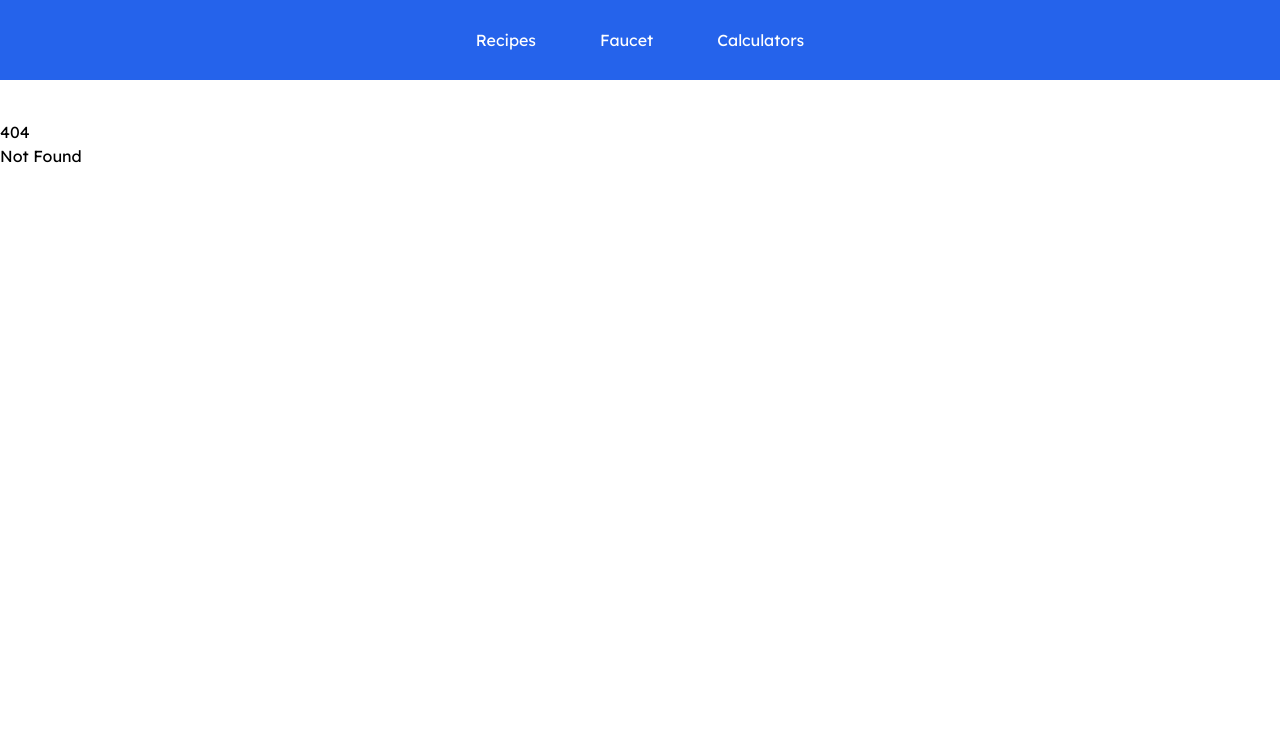
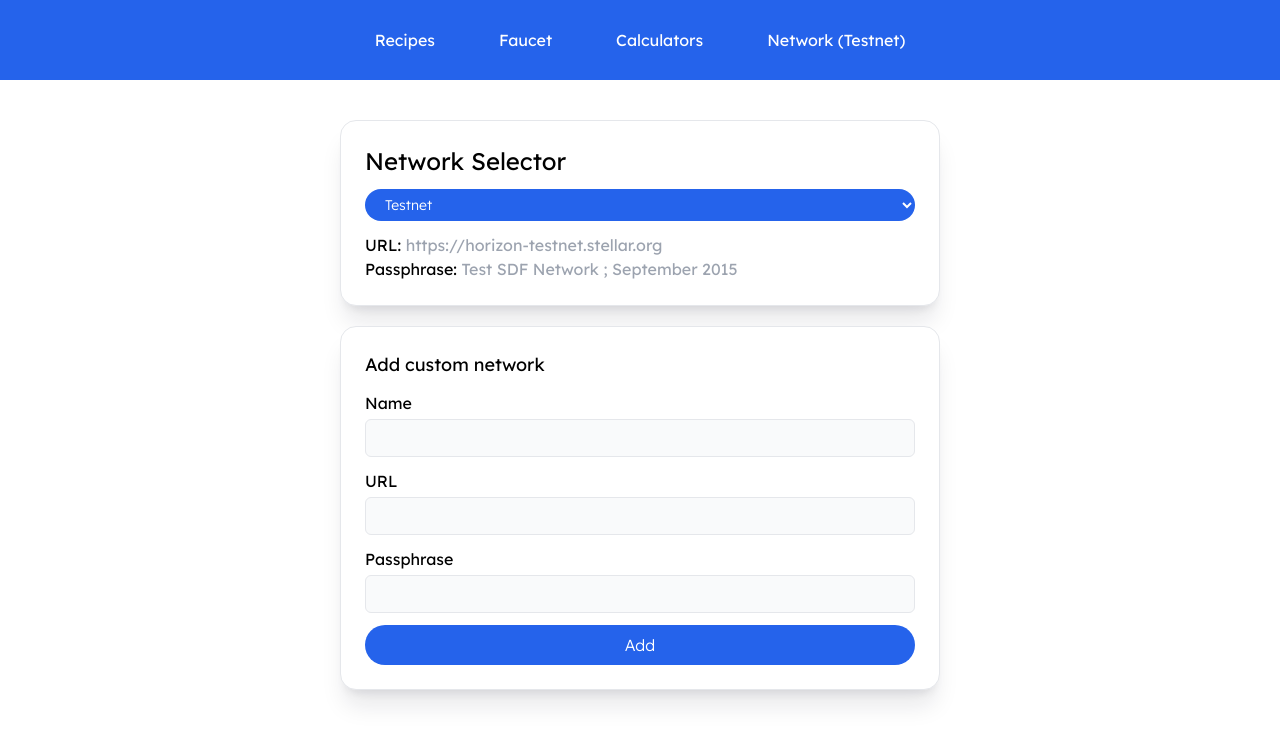
Before and after one commit to orlandocsosa/stellar-chef, a SvelteKit app: page /network in a window 1280 px wide. Before the commit this address had no page. Shown: the top 742 px of the page. Built offline with nearby package versions, Linux system fonts and the light colour scheme.

Commit message:
Feature/Network selector (#42)

```diff
--- a/src/components/asset-selector/AssetSelector.svelte
+++ b/src/components/asset-selector/AssetSelector.svelte
@@ -7,7 +7,7 @@
   export let assets: IAsset[];
 </script>
 
-<Select className="h-8" color={value !== null ? 'blue' : 'white'} bind:value>
+<Select className="h-8" color={value !== null ? 'blue' : 'white'} emptyOptionText="Select a stored asset" bind:value>
   {#each assets as { code, issuer }, i}
     <option class="bg-white text-black" value={i}>{`${code}|${sliceString(issuer)}`}</option>
   {/each}
--- a/src/components/salient/Select.svelte
+++ b/src/components/salient/Select.svelte
@@ -11,6 +11,7 @@
   export let color = 'blue';
   export let className = '';
   export let value: string | number | null;
+  export let emptyOptionText = '';
 
   $: if (value) {
     dispatch('selected', value);
@@ -23,6 +24,8 @@
     color
   ]} {className} text-sm font-light group inline-flex items-center justify-center rounded-full py-1 px-4 focus:outline-none focus-visible:outline-2 focus-visible:outline-offset-2"
 >
-  <option class="bg-white text-black" value={null}>Select a stored asset</option>
+  {#if emptyOptionText}
+    <option class="bg-white text-black" value={null}>{emptyOptionText}</option>
+  {/if}
   <slot />
 </select>
--- a/src/routes/+layout.svelte
+++ b/src/routes/+layout.svelte
@@ -1,6 +1,7 @@
 <script>
   import '../app.css';
   import { SvelteToast } from '@zerodevx/svelte-toast';
+  import { network } from '../store/network';
 </script>
 
 <head>
@@ -11,6 +12,7 @@
   <a class="text-white" href="/stellar-chef/">Recipes</a>
   <a class="text-white" href="/stellar-chef/faucet">Faucet</a>
   <a class="text-white" href="/stellar-chef/calculator">Calculators</a>
+  <a class="text-white" href="/stellar-chef/network">Network ({$network.name})</a>
 </header>
 <SvelteToast />
 <slot />
--- /dev/null
+++ b/src/routes/network/+page.svelte
@@ -0,0 +1,71 @@
+<script lang="ts">
+  import Label from '../../components/Label.svelte';
+  import Button from '../../components/salient/Button.svelte';
+  import Card from '../../components/salient/Card.svelte';
+  import Select from '../../components/salient/Select.svelte';
+  import Title from '../../components/salient/Title.svelte';
+  import NetworkService from '../../services/network/NetworkService';
+  import Span from '../../components/Span.svelte';
+  import { parseEntriesValues } from '../../utils';
+  import type INetwork from '../../services/network/INetwork';
+  import useToast from '../../composables/useToast';
+  import { refreshNetwork } from '../../store/network';
+
+  const { showToast } = useToast();
+  const networkService = new NetworkService();
+
+  let selectedNetwork = networkService.getSelectedNetwork();
+  let networks = networkService.getAll();
+
+  $: if (selectedNetwork >= 0) {
+    networkService.setSelectedNetwork(selectedNetwork);
+    refreshNetwork();
+  }
+
+  function handleAddNetwork(e: Event) {
+    const formData = new FormData(e.target as HTMLFormElement);
+    const network = parseEntriesValues<INetwork>(formData);
+    networkService.set(network);
+    networks = networkService.getAll();
+    networks = networks;
+
+    showToast(`Network ${network.name} added`, 'success');
+  }
+</script>
+
+<Card className="w-[600px] m-auto flex flex-col gap-3">
+  <Title>Network Selector</Title>
+  <Select className="h-8" color="blue" bind:value={selectedNetwork}>
+    {#each networks as { name }, i}
+      <option class="bg-white text-black" value={i}>{name}</option>
+    {/each}
+  </Select>
+
+  <div>
+    <p>URL: <Span>{networks[selectedNetwork].url}</Span></p>
+    <p>Passphrase: <Span>{networks[selectedNetwork].passphrase}</Span></p>
+  </div>
+</Card>
+
+<Card className="w-[600px] m-auto mt-5 flex flex-col gap-3">
+  <form class="flex flex-col gap-3" on:submit|preventDefault={handleAddNetwork}>
+    <Title tag="h3">Add custom network</Title>
+
+    <Label>
+      Name
+      <input type="text" name="name" />
+    </Label>
+
+    <Label>
+      URL
+      <input type="text" name="url" />
+    </Label>
+
+    <Label>
+      Passphrase
+      <input type="text" name="passphrase" />
+    </Label>
+
+    <Button type="submit">Add</Button>
+  </form>
+</Card>
--- a/src/services/asset/Asset.ts
+++ b/src/services/asset/Asset.ts
@@ -25,7 +25,7 @@ export default class Asset {
 
     assets.push(asset);
 
-    this.storage.set('assets', assets);
+    this.storage.set('assets', JSON.stringify(assets));
 
     return assets;
   }
--- /dev/null
+++ b/src/services/network/INetwork.ts
@@ -0,0 +1,5 @@
+export default interface INetwork {
+  name: string;
+  url: string;
+  passphrase: string;
+}
--- /dev/null
+++ b/src/services/network/NetworkService.ts
@@ -0,0 +1,53 @@
+import LocalStorage from '../storage/LocalStorage';
+import type INetwork from './INetwork';
+
+export default class NetworkService {
+  private readonly storage: LocalStorage;
+  public defaultNetworks = [
+    { name: 'Testnet', url: 'https://horizon-testnet.stellar.org', passphrase: 'Test SDF Network ; September 2015' },
+    {
+      name: 'Public',
+      url: 'https://horizon.stellar.org',
+      passphrase: 'Public Global Stellar Network ; September 2015'
+    },
+    {
+      name: 'Futurenet',
+      url: 'https://horizon-futurenet.stellar.org',
+      passphrase: 'Test SDF Future Network ; October 2022'
+    }
+  ];
+
+  constructor() {
+    this.storage = new LocalStorage();
+  }
+
+  public getAll(): INetwork[] {
+    const networksString = this.storage.get('networks');
+
+    if (networksString === null) {
+      return [];
+    }
+
+    return JSON.parse(networksString);
+  }
+
+  set(network: INetwork): INetwork[] {
+    const networks = this.getAll();
+    networks.push(network);
+
+    this.storage.set('networks', JSON.stringify(networks));
+    return networks;
+  }
+
+  getSelectedNetwork(): number {
+    const index = this.storage.get('selectedNetwork');
+    if (index === null) {
+      return 0;
+    }
+    return JSON.parse(index);
+  }
+
+  setSelectedNetwork(index: number): void {
+    this.storage.set('selectedNetwork', JSON.stringify(index));
+  }
+}
--- a/src/services/storage/LocalStorage.ts
+++ b/src/services/storage/LocalStorage.ts
@@ -5,9 +5,8 @@ export default class LocalStorage {
     return value;
   }
 
-  set(key: string, value: object[]): void {
-    const stringValue = JSON.stringify(value);
-    localStorage.setItem(key, stringValue);
+  set(key: string, value: string): void {
+    localStorage.setItem(key, value);
   }
 
   remove(key: string): void {
--- /dev/null
+++ b/src/store/network.ts
@@ -0,0 +1,22 @@
+import { writable } from 'svelte/store';
+import type INetwork from '../services/network/INetwork';
+import NetworkService from '../services/network/NetworkService';
+
+const networkService = new NetworkService();
+const network = writable<INetwork>();
+
+function refreshNetwork(): void {
+  const networks = networkService.getAll();
+
+  if (networks.length === 0) {
+    networkService.defaultNetworks.map((network) => networkService.set(network));
+    networkService.setSelectedNetwork(0);
+    network.set(networkService.defaultNetworks[0]);
+  } else {
+    network.set(networks[networkService.getSelectedNetwork()]);
+  }
+}
+
+refreshNetwork();
+
+export { network, refreshNetwork };
```
Also changed, not shown: src/services/stellar/utils.ts (+7 -4 lines).
